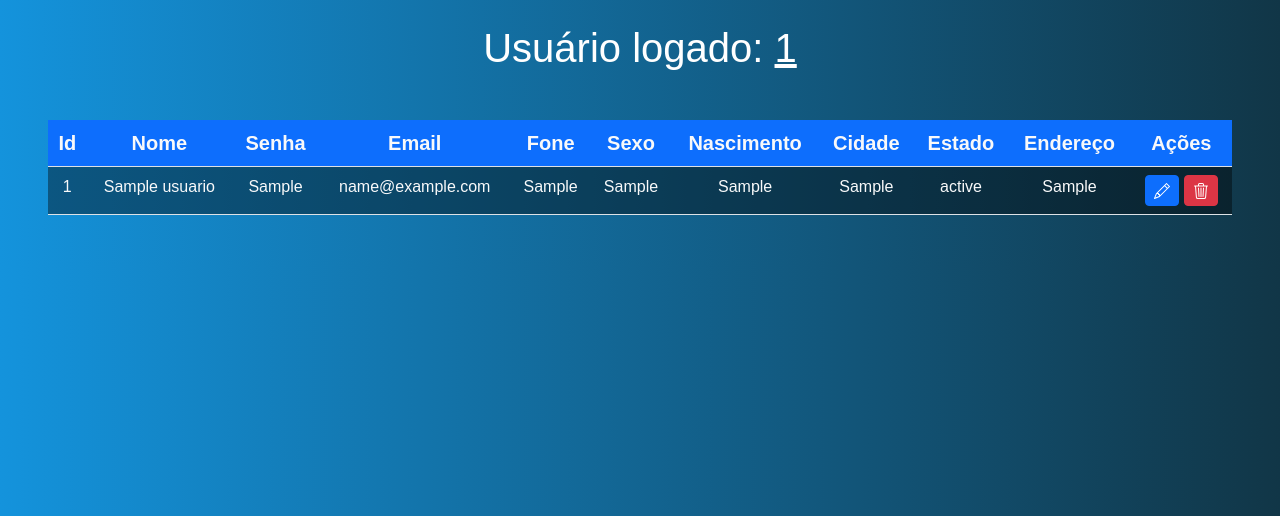
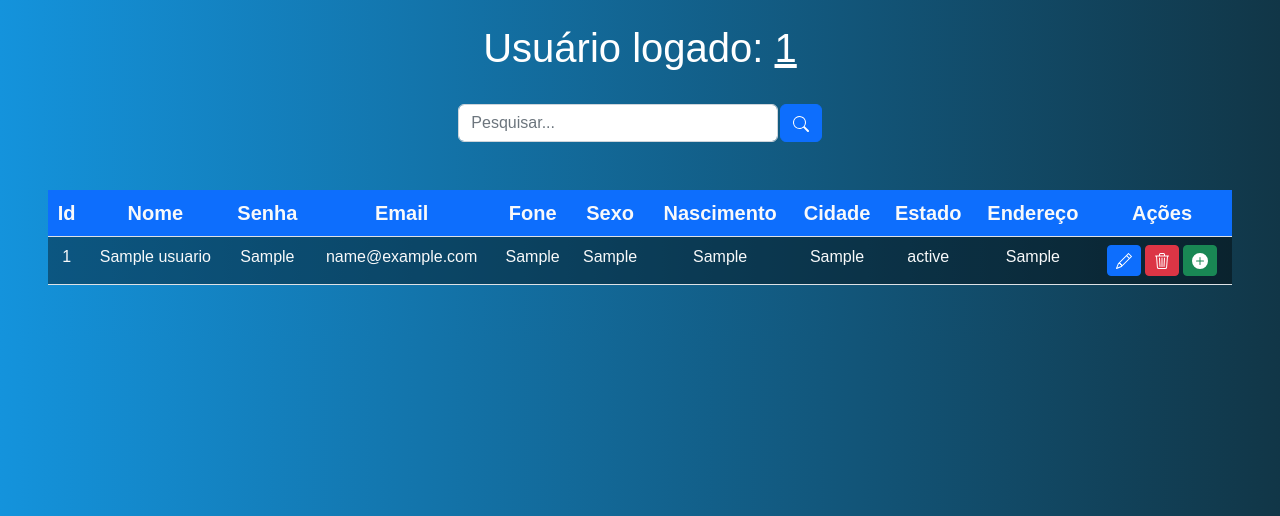
Before and after one commit to rcj2022/user1, a PHP site: page /sistema.php in a window 1280 px wide. Shown: the part 56-572 px from the top of the page. Run offline with PHP 8.4, Linux system fonts and the light colour scheme; the visitor is signed in with stand-in values (Sample User, id 1); tables that the repository leaves empty or names only in its code hold one stand-in row (values such as "Sample post").

Commit message:
atualizar

```diff
--- /dev/null
+++ b/package.json
@@ -0,0 +1,5 @@
+{
+  "dependencies": {
+    "bootstrap": "^5.3.0"
+  }
+}
--- a/sistema.php
+++ b/sistema.php
@@ -13,8 +13,21 @@
 
     $logado = $_SESSION['email'];
 
+    if(!empty($_GET['search']))
+    {
 
-    $sql = "SELECT * FROM usuario order by nome";
+        $data = $_GET['search'];
+        $sql = "SELECT * FROM usuario WHERE id LIKE '%$data%' or nome LIKE '%$data%' or email LIKE '%$data%' ORDER BY id DESC";
+
+
+    }
+    else
+    {
+
+        $sql = "SELECT * FROM usuario order by nome";
+    }
+
+
     $result = $con->query($sql);
 
 ?>
@@ -27,8 +40,15 @@
             <meta name="viewport" content="width=device-width, initial-scale=1.0">
             <link href="https://cdn.jsdelivr.net/npm/bootstrap@5.2.3/dist/css/bootstrap.min.css" rel="stylesheet" integrity="sha384-rbsA2VBKQhggwzxH7pPCaAqO46MgnOM80zW1RWuH61DGLwZJEdK2Kadq2F9CUG65" crossorigin="anonymous">
             <link rel="stylesheet" href="login.css">
-            <script src="https://cdn.jsdelivr.net/npm/bootstrap@5.2.3/dist/js/bootstrap.bundle.min.js" integrity="sha384-kenU1KFdBIe4zVF0s0G1M5b4hcpxyD9F7jL+jjXkk+Q2h455rYXK/7HAuoJl+0I4" crossorigin="anonymous"></script>
+
     <title>Sistema | RCJ</title>
+    <style>
+        .box-search{
+            display: flex;
+            justify-content: center;
+            gap: .1%;
+        }
+    </style>
 </head>
 <body>
 <nav class="navbar navbar-expand-lg navbar-dark bg-primary">
@@ -46,6 +66,18 @@
 <?php
     echo "<h1>Usuário logado: <u>$logado</u></h1>";
 ?>
+<br>
+<!-- começa a pesquisa -->
+<div class="box-search">
+<input type="search" class="form-control w-25" placeholder="Pesquisar..." id="pesquisar">
+<button onclick ="searchData()" class="btn btn-primary">
+<svg xmlns="http://www.w3.org/2000/svg" width="16" height="16" fill="currentColor" class="bi bi-search" viewBox="0 0 16 16">
+  <path d="M11.742 10.344a6.5 6.5 0 1 0-1.397 1.398h-.001c.03.04.062.078.098.115l3.85 3.85a1 1 0 0 0 1.415-1.414l-3.85-3.85a1.007 1.007 0 0 0-.115-.1zM12 6.5a5.5 5.5 0 1 1-11 0 5.5 5.5 0 0 1 11 0z"/>
+</svg>
+</button>
+</div>
+
+<!-- termina a pesquisa -->
 <div class="m-5">
     <!-- tabela de dados -->
 
@@ -96,8 +128,13 @@
            <svg xmlns='http://www.w3.org/2000/svg' width='16' height='16' fill='currentColor' class='bi bi-trash3' viewBox='0 0 16 16'>
            <path d='M6.5 1h3a.5.5 0 0 1 .5.5v1H6v-1a.5.5 0 0 1 .5-.5ZM11 2.5v-1A1.5 1.5 0 0 0 9.5 0h-3A1.5 1.5 0 0 0 5 1.5v1H2.506a.58.58 0 0 0-.01 0H1.5a.5.5 0 0 0 0 1h.538l.853 10.66A2 2 0 0 0 4.885 16h6.23a2 2 0 0 0 1.994-1.84l.853-10.66h.538a.5.5 0 0 0 0-1h-.995a.59.59 0 0 0-.01 0H11Zm1.958 1-.846 10.58a1 1 0 0 1-.997.92h-6.23a1 1 0 0 1-.997-.92L3.042 3.5h9.916Zm-7.487 1a.5.5 0 0 1 .528.47l.5 8.5a.5.5 0 0 1-.998.06L5 5.03a.5.5 0 0 1 .47-.53Zm5.058 0a.5.5 0 0 1 .47.53l-.5 8.5a.5.5 0 1 1-.998-.06l.5-8.5a.5.5 0 0 1 .528-.47ZM8 4.5a.5.5 0 0 1 .5.5v8.5a.5.5 0 0 1-1 0V5a.5.5 0 0 1 .5-.5Z'/>
          </svg>
+         </a>
+            <a class='btn btn-sm btn-success' href='cad.php'>
 
-           </a>
+            <svg xmlns='http://www.w3.org/2000/svg' width='16' height='16' fill='currentColor' class='bi bi-plus-circle-fill' viewBox='0 0 16 16'>
+             <path d='M16 8A8 8 0 1 1 0 8a8 8 0 0 1 16 0zM8.5 4.5a.5.5 0 0 0-1 0v3h-3a.5.5 0 0 0 0 1h3v3a.5.5 0 0 0 1 0v-3h3a.5.5 0 0 0 0-1h-3v-3z'/>
+            </svg>
+            </a>
 
             </td>";
             echo "</tr>";
@@ -108,6 +145,29 @@
     </tbody>
     </table>
 </div>
+
 </body>
+<!-- <script src="https://cdn.jsdelivr.net/npm/bootstrap@5.2.3/dist/js/bootstrap.bundle.min.js" integrity="sha384-kenU1KFdBIe4zVF0s0G1M5b4hcpxyD9F7jL+jjXkk+Q2h455rYXK/7HAuoJl+0I4" crossorigin="anonymous"></script> -->
+<script>
 
+var search = document.getElementById('pesquisar');
+
+search.addEventListener("keydown", function(event){
+
+    if(event.key==='Enter')
+    {
+        searchData();
+
+    }
+
+});
+
+ function searchData()
+ {
+    window.location ='sistema.php?search=' + search.value;
+
+
+ }
+
+</script>
 </html>
```
Also changed, not shown: cad.php (+5 -5 lines), login.css (line endings or trailing spaces), package-lock.json (added).
